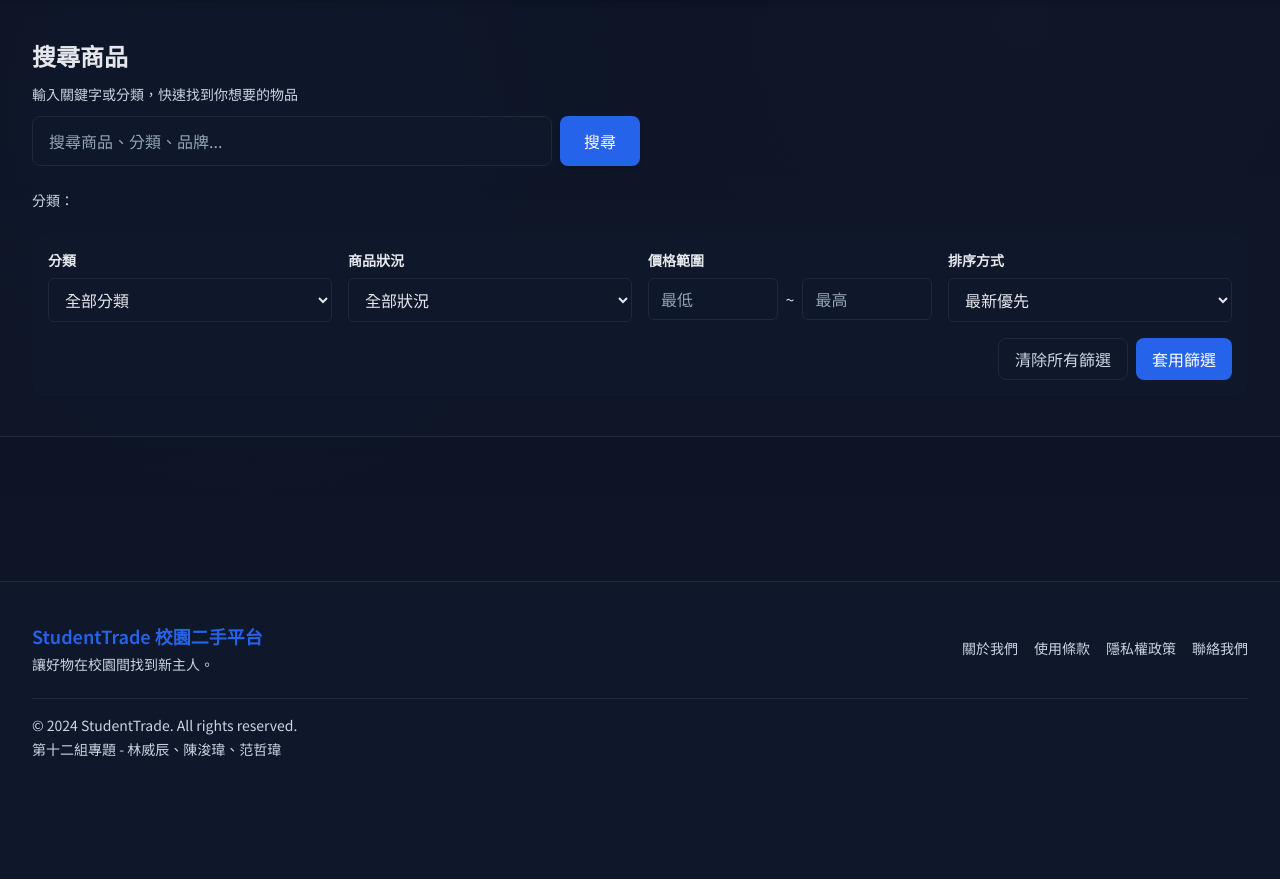
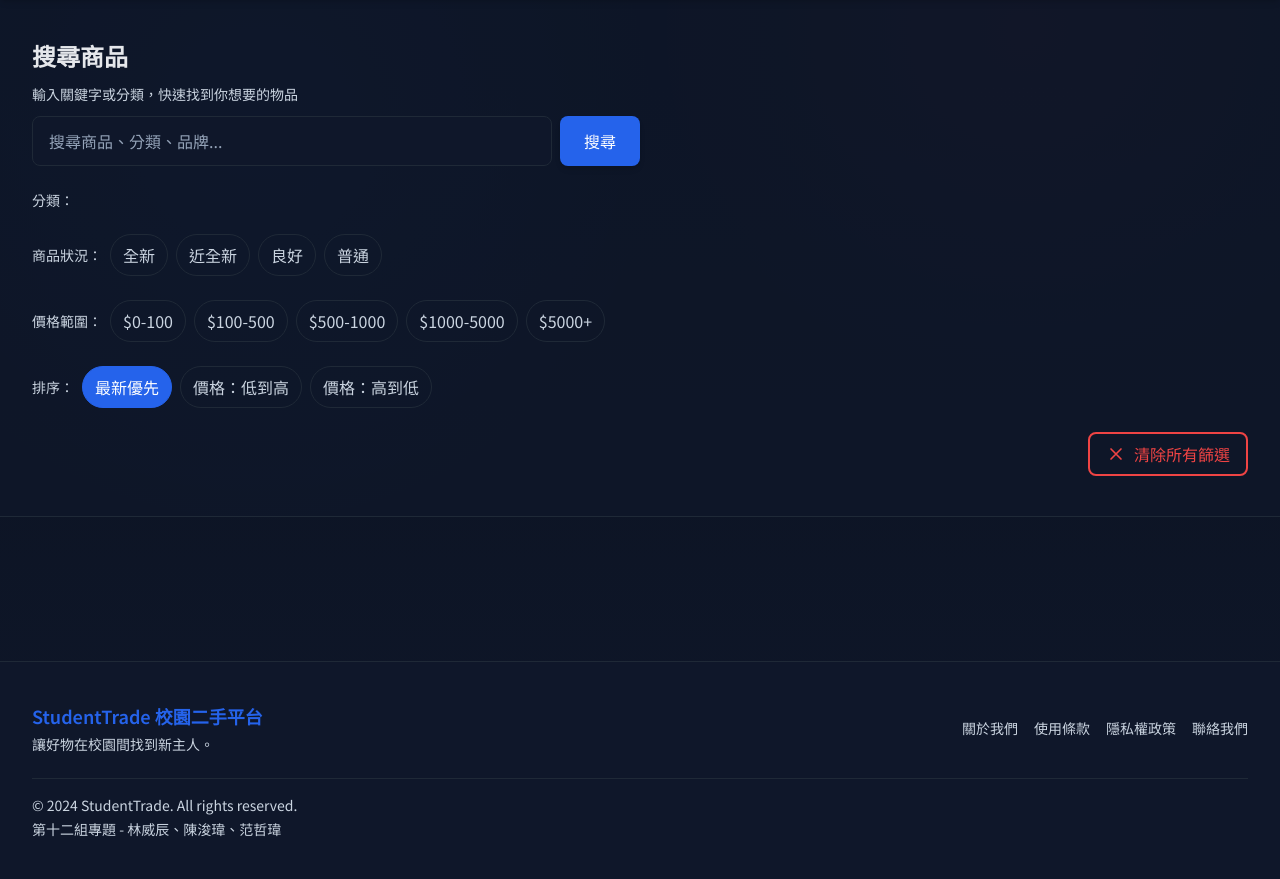
Before and after one commit to c112118237-fan/StudentTrade, a Flask app: page / in a window 1280 px wide. Shown: the part 64-943 px from the top of the page. Before the commit the page ends 821 px from the top, so only its background shows below. Run offline with Flask 3, Linux system fonts and the light colour scheme; data that the repository does not hold is empty; some libraries are stand-ins or nearby versions.

Commit message:
優化首頁

```diff
--- a/app/routes/products.py
+++ b/app/routes/products.py
@@ -33,8 +33,14 @@ def index():
     condition = request.args.get('condition', None)
     min_price = request.args.get('min_price', None, type=float)
     max_price = request.args.get('max_price', None, type=float)
-    sort_by = request.args.get('sort_by', 'created_at')
-    order = request.args.get('order', 'desc')
+
+    # Handle combined sort parameter (e.g., "price-asc")
+    sort_param = request.args.get('sort', '')
+    if sort_param and '-' in sort_param:
+        sort_by, order = sort_param.split('-', 1)
+    else:
+        sort_by = request.args.get('sort_by', 'created_at')
+        order = request.args.get('order', 'desc')
 
     # 取得商品列表
     pagination = ProductService.get_products(
--- a/app/templates/components/navbar.html
+++ b/app/templates/components/navbar.html
@@ -41,8 +41,7 @@
                     </button>
                     <div x-show="open" @click.away="open = false" x-transition
                         class="absolute right-0 mt-2 bg-white rounded-lg shadow-dropdown w-48 py-2">
-                        <a class="flex items-center gap-2 px-4 py-2 hover:bg-primaryLight transition md:hidden"
-                            href="/products">
+                        <a class="flex items-center gap-2 px-4 py-2 hover:bg-primaryLight transition" href="/products">
                             <svg class="w-5 h-5 text-secondary" fill="none" stroke="currentColor" viewBox="0 0 24 24">
                                 <path stroke-linecap="round" stroke-linejoin="round" stroke-width="2"
                                     d="M3 12l2-2m0 0l7-7 7 7M5 10v10a1 1 0 001 1h3m10-11l2 2m-2-2v10a1 1 0 01-1 1h-3m-6 0a1 1 0 001-1v-4a1 1 0 011-1h2a1 1 0 011 1v4a1 1 0 001 1m-6 0h6">
@@ -50,7 +49,7 @@
                             </svg>
                             <span>首頁</span>
                         </a>
-                        <a class="flex items-center gap-2 px-4 py-2 hover:bg-primaryLight transition md:hidden"
+                        <a class="flex items-center gap-2 px-4 py-2 hover:bg-primaryLight transition"
                             href="/transactions">
                             <svg class="w-5 h-5 text-secondary" fill="none" stroke="currentColor" viewBox="0 0 24 24">
                                 <path stroke-linecap="round" stroke-linejoin="round" stroke-width="2"
@@ -59,7 +58,7 @@
                             </svg>
                             <span>我的交易</span>
                         </a>
-                        <div class="border-t border-gray-200 my-2 md:hidden"></div>
+                        <div class="border-t border-gray-200 my-2"></div>
                         <a class="flex items-center gap-2 px-4 py-2 hover:bg-primaryLight transition" href="/cart">
                             <svg class="w-5 h-5 text-secondary" fill="none" stroke="currentColor" viewBox="0 0 24 24">
                                 <path stroke-linecap="round" stroke-linejoin="round" stroke-width="2"
--- a/app/templates/products/index.html
+++ b/app/templates/products/index.html
@@ -55,90 +55,80 @@
             {% endif %}
         </div>
 
-        <!-- Filters Section -->
-        <form method="get" action="{{ url_for('products.index') }}" id="filter-form"
-            class="bg-white rounded-xl shadow-sm p-4 space-y-4">
-            <!-- Preserve search -->
-            {% if request.args.get('search') %}
-            <input type="hidden" name="search" value="{{ request.args.get('search') }}">
+        <!-- Condition Filter Tags -->
+        <div class="flex flex-wrap gap-2 items-center">
+            <span class="text-secondary text-sm font-medium">商品狀況：</span>
+            {% for cond in ['全新', '近全新', '良好', '普通'] %}
+            <a href="{{ url_for('products.index', category=request.args.get('category'), search=request.args.get('search', ''), condition=cond, min_price=request.args.get('min_price'), max_price=request.args.get('max_price'), sort=request.args.get('sort')) }}"
+                class="px-3 py-2 rounded-full border {{ 'border-primary bg-primary text-white font-medium' if request.args.get('condition') == cond else 'border-secondaryLight text-secondary hover:border-primary hover:text-primary' }}">
+                {{ cond }}
+            </a>
+            {% endfor %}
+            {% if request.args.get('condition') %}
+            <a href="{{ url_for('products.index', category=request.args.get('category'), search=request.args.get('search', ''), min_price=request.args.get('min_price'), max_price=request.args.get('max_price'), sort=request.args.get('sort')) }}"
+                class="px-3 py-2 rounded-full border border-danger text-danger hover:bg-danger hover:text-white">
+                清除 ×
+            </a>
             {% endif %}
-
-            <div class="grid grid-cols-1 md:grid-cols-2 lg:grid-cols-4 gap-4">
-                <!-- Category Filter -->
-                <div>
-                    <label class="block text-sm font-semibold text-secondaryDark mb-2">分類</label>
-                    <select name="category"
-                        class="w-full px-3 py-2 rounded-md border border-secondaryLight focus:ring-2 focus:ring-primary/60 focus:border-primary"
-                        onchange="document.getElementById('filter-form').submit()">
-                        <option value="">全部分類</option>
-                        {% for cat in categories %}
-                        <option value="{{ cat.id }}" {{ 'selected' if request.args.get('category')==cat.id|string
-                            else '' }}>{{ cat.name }}</option>
-                        {% endfor %}
-                    </select>
         </div>
 
-                <!-- Condition Filter -->
-                <div>
-                    <label class="block text-sm font-semibold text-secondaryDark mb-2">商品狀況</label>
-                    <select name="condition"
-                        class="w-full px-3 py-2 rounded-md border border-secondaryLight focus:ring-2 focus:ring-primary/60 focus:border-primary"
-                        onchange="document.getElementById('filter-form').submit()">
-                        <option value="">全部狀況</option>
-                        {% for cond in ['全新', '近全新', '良好', '普通'] %}
-                        <option value="{{ cond }}" {{ 'selected' if request.args.get('condition')==cond else '' }}>{{
-                            cond }}</option>
+        <!-- Price Range Filter Tags -->
+        <div class="flex flex-wrap gap-2 items-center">
+            <span class="text-secondary text-sm font-medium">價格範圍：</span>
+            {% set price_ranges = [
+            {'label': '$0-100', 'min': '0', 'max': '100'},
+            {'label': '$100-500', 'min': '100', 'max': '500'},
+            {'label': '$500-1000', 'min': '500', 'max': '1000'},
+            {'label': '$1000-5000', 'min': '1000', 'max': '5000'},
+            {'label': '$5000+', 'min': '5000', 'max': ''}
+            ] %}
+            {% for range in price_ranges %}
+            {% set is_active = (request.args.get('min_price', '') == range.min and request.args.get('max_price', '') ==
+            range.max) %}
+            <a href="{{ url_for('products.index', category=request.args.get('category'), search=request.args.get('search', ''), condition=request.args.get('condition'), min_price=range.min, max_price=range.max if range.max else none, sort=request.args.get('sort')) }}"
+                class="px-3 py-2 rounded-full border {{ 'border-primary bg-primary text-white font-medium' if is_active else 'border-secondaryLight text-secondary hover:border-primary hover:text-primary' }}">
+                {{ range.label }}
+            </a>
             {% endfor %}
-                    </select>
+            {% if request.args.get('min_price') or request.args.get('max_price') %}
+            <a href="{{ url_for('products.index', category=request.args.get('category'), search=request.args.get('search', ''), condition=request.args.get('condition'), sort=request.args.get('sort')) }}"
+                class="px-3 py-2 rounded-full border border-danger text-danger hover:bg-danger hover:text-white">
+                清除 ×
+            </a>
+            {% endif %}
         </div>
 
-                <!-- Price Range -->
-                <div>
-                    <label class="block text-sm font-semibold text-secondaryDark mb-2">價格範圍</label>
-                    <div class="flex items-center gap-2">
-                        <input type="number" name="min_price" placeholder="最低"
-                            value="{{ request.args.get('min_price', '') }}"
-                            class="w-1/2 px-3 py-2 rounded-md border border-secondaryLight focus:ring-2 focus:ring-primary/60 focus:border-primary">
-                        <span class="text-secondary">~</span>
-                        <input type="number" name="max_price" placeholder="最高"
-                            value="{{ request.args.get('max_price', '') }}"
-                            class="w-1/2 px-3 py-2 rounded-md border border-secondaryLight focus:ring-2 focus:ring-primary/60 focus:border-primary">
-                    </div>
+        <!-- Sorting Filter Tags -->
+        <div class="flex flex-wrap gap-2 items-center">
+            <span class="text-secondary text-sm font-medium">排序：</span>
+            {% set sort_options = [
+            {'label': '最新優先', 'value': 'created_at-desc'},
+            {'label': '價格：低到高', 'value': 'price-asc'},
+            {'label': '價格：高到低', 'value': 'price-desc'}
+            ] %}
+            {% for option in sort_options %}
+            {% set current_sort = request.args.get('sort', 'created_at-desc') %}
+            <a href="{{ url_for('products.index', category=request.args.get('category'), search=request.args.get('search', ''), condition=request.args.get('condition'), min_price=request.args.get('min_price'), max_price=request.args.get('max_price'), sort=option.value) }}"
+                class="px-3 py-2 rounded-full border {{ 'border-primary bg-primary text-white font-medium' if current_sort == option.value else 'border-secondaryLight text-secondary hover:border-primary hover:text-primary' }}">
+                {{ option.label }}
+            </a>
+            {% endfor %}
         </div>
 
-                <!-- Sort -->
-                <div>
-                    <label class="block text-sm font-semibold text-secondaryDark mb-2">排序方式</label>
-                    <select name="sort" id="sort-select"
-                        onchange="const parts = this.value.split('-'); document.getElementsByName('sort_by')[0].value = parts[0]; document.getElementsByName('order')[0].value = parts[1]; document.getElementById('filter-form').submit();"
-                        class="w-full px-3 py-2 rounded-md border border-secondaryLight focus:ring-2 focus:ring-primary/60 focus:border-primary">
-                        {% set current_sort = request.args.get('sort_by', 'created_at') + '-' +
-                        request.args.get('order', 'desc') %}
-                        <option value="created_at-desc" {{ 'selected' if current_sort=='created_at-desc' else '' }}>最新優先
-                        </option>
-                        <option value="price-asc" {{ 'selected' if current_sort=='price-asc' else '' }}>價格：低到高</option>
-                        <option value="price-desc" {{ 'selected' if current_sort=='price-desc' else '' }}>價格：高到低
-                        </option>
-                    </select>
-                    <input type="hidden" name="sort_by" value="{{ request.args.get('sort_by', 'created_at') }}">
-                    <input type="hidden" name="order" value="{{ request.args.get('order', 'desc') }}">
-                </div>
-            </div>
-
-            <div class="flex justify-end gap-2">
+        <!-- Clear All Filters -->
         {% if request.args.get('category') or request.args.get('condition') or request.args.get('min_price') or
-                request.args.get('max_price') or request.args.get('sort_by') != 'created_at' or
-                request.args.get('order') != 'desc' %}
+        request.args.get('max_price') or request.args.get('sort') != 'created_at-desc' %}
+        <div class="flex justify-end">
             <a href="{{ url_for('products.index', search=request.args.get('search', '')) }}"
-                    class="px-4 py-2 rounded-lg border border-secondaryLight text-secondary hover:bg-gray-50">
+                class="inline-flex items-center gap-2 px-4 py-2 rounded-lg border-2 border-danger text-danger hover:bg-danger hover:text-white transition font-medium">
+                <svg class="w-5 h-5" fill="none" stroke="currentColor" viewBox="0 0 24 24">
+                    <path stroke-linecap="round" stroke-linejoin="round" stroke-width="2" d="M6 18L18 6M6 6l12 12">
+                    </path>
+                </svg>
                 清除所有篩選
             </a>
+        </div>
         {% endif %}
-                <button type="submit" class="px-4 py-2 rounded-lg bg-primary text-white hover:bg-primaryHover">
-                    套用篩選
-                </button>
-            </div>
-        </form>
     </div>
 </section>
 
```
Lines whose indentation alone changed are shown as unchanged.
